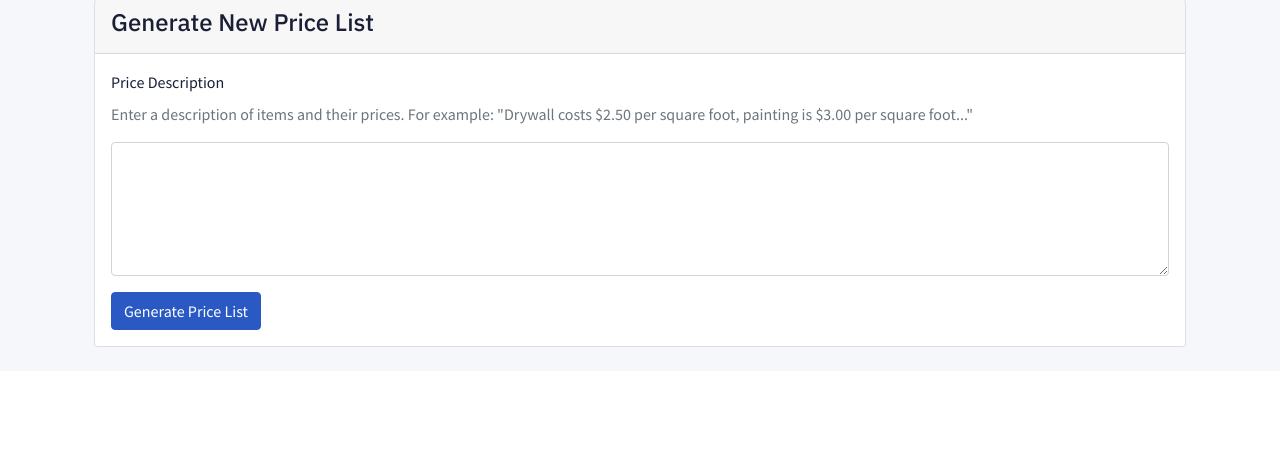
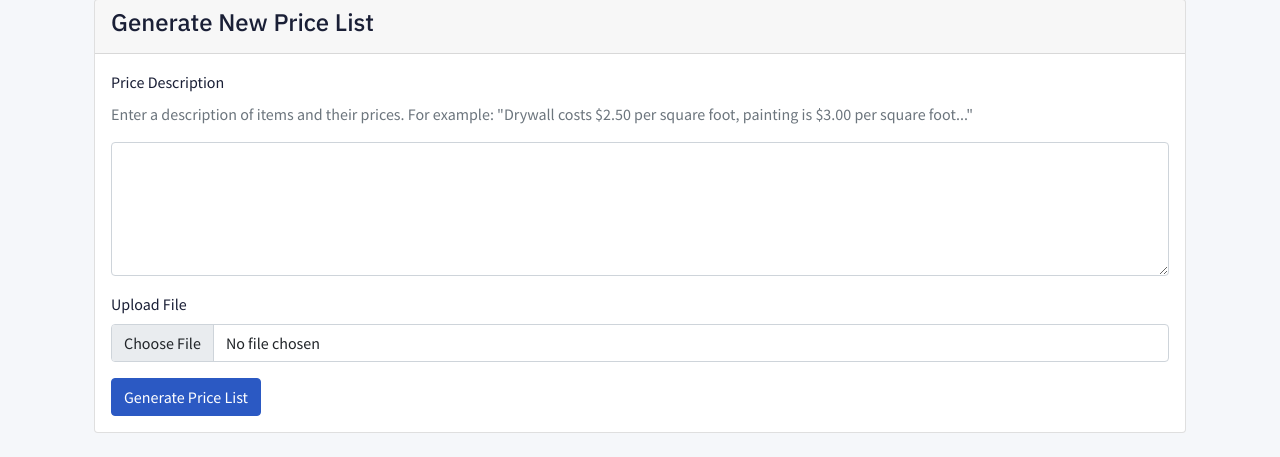
Before and after one commit to WesternBarbarian/proposal-pro, a Flask app: page /price-list in a window 1280 px wide. Shown: the part 645-1102 px from the top of the page. Before the commit the page ends 992 px from the top, so only its background shows below. Run offline with Flask 3, Linux system fonts and the light colour scheme; some libraries are stand-ins or nearby versions.

Commit message:
Assistant checkpoint: Add file upload support for price list generation
Assistant generated file changes:
- app.py: Update PriceListForm to include file upload, Update generate_price_list_route to handle file uploads
- ai_helper.py: Add generate_price_list_from_image function
- templates/price_list.html: Update form to include file upload

---

User prompt:

##Background: We recently added the ability for users to upload project description files to form.project_description. This required changes to @app.py, @ai_helper.py, and @templates/estimate.html.
##Task: Update @templates/price_list.html, @app.py, and @ai_helper.py so that users have the same ability to upload the same file types to form.price_description. Users should be able to enter either text or upload a file to overwrite the existing price list.

```diff
--- a/ai_helper.py
+++ b/ai_helper.py
@@ -92,6 +92,19 @@ def extract_project_data_from_image(file_path: str) -> tuple[dict, dict]:
 
     return customer, project
 
+
+def generate_price_list_from_image(file_path: str) -> Items:
+    img_file = client.files.upload(file=file_path, config={'display_name': 'price_list'})
+
+    prompt = "Extract structured price list data from the following file"
+    response = client.models.generate_content(
+        model=model,
+        contents=[prompt, img_file],
+        config={'response_mime_type': 'application/json', 'response_schema': Items}
+    )
+
+    price_list: Items = response.parsed
+    return price_list
 
 def generate_price_list(description: str) -> Items:
   prompt = f"Extract the structured data from the following: {description}"
--- a/app.py
+++ b/app.py
@@ -54,7 +54,10 @@ class ProjectForm(FlaskForm):
     submit = SubmitField('Generate Estimate')
 
 class PriceListForm(FlaskForm):
-    price_description = TextAreaField('Price Description', validators=[DataRequired()])
+    price_description = TextAreaField('Price Description')
+    file = FileField('Upload File', validators=[
+        FileAllowed(['pdf', 'png', 'jpg', 'jpeg', 'heic'], 'Only PDF, PNG, JPEG, and HEIC files allowed!')
+    ])
     submit = SubmitField('Generate Price List')
 
 # Load price list
@@ -313,24 +316,32 @@ def price_list():
 
 @app.route('/generate-price-list', methods=['POST'])
 def generate_price_list_route():
-    app.logger.debug(f"Form Data: {request.form}")
-    app.logger.debug(f"Headers: {dict(request.headers)}")
-    app.logger.debug(f"CSRF Token from form: {request.form.get('csrf_token')}")
-    app.logger.debug(f"CSRF Token from session: {session.get('csrf_token')}")
-
     form = PriceListForm()
-    app.logger.debug(f"Form errors: {form.errors}")
-    app.logger.debug(f"Form validated: {form.validate()}")
-
     if form.validate_on_submit():
         try:
             app.logger.info("Form validation successful")
-            items = generate_price_list(form.price_description.data)
+            price_data = ""
+
+            if form.file.data:
+                file = form.file.data
+                # Save file temporarily
+                temp_path = f"temp_{file.filename}"
+                file.save(temp_path)
+                try:
+                    items = generate_price_list_from_image(temp_path)
+                finally:
+                    # Clean up temporary file
+                    if os.path.exists(temp_path):
+                        os.remove(temp_path)
+            elif form.price_description.data:
+                items = generate_price_list(form.price_description.data)
+            else:
+                flash('Please provide either a file or price description.', 'error')
+                return redirect(url_for('price_list'))
+
             app.logger.info(f"Generated Items: {items}")
-
             save_price_list(items)
             app.logger.info("Price list saved successfully")
-
             flash('Price list updated successfully!', 'success')
             return redirect(url_for('price_list'))
         except Exception as e:
@@ -338,7 +349,7 @@ def generate_price_list_route():
             flash('Error generating price list. Please try again.', 'error')
     else:
         app.logger.error(f"Form validation failed. Errors: {form.errors}")
-        flash('Invalid CSRF token or form submission.', 'error')
+        flash('Invalid form submission.', 'error')
 
     return redirect(url_for('price_list'))
 
--- a/templates/price_list.html
+++ b/templates/price_list.html
@@ -81,7 +81,7 @@
             <h4>Generate New Price List</h4>
         </div>
         <div class="card-body">
-                    <form method="POST" action="{{ url_for('generate_price_list_route') }}">
+                    <form method="POST" action="{{ url_for('generate_price_list_route') }}" enctype="multipart/form-data">
                         <input type="hidden" name="csrf_token" value="{{ csrf_token() }}"/>
 
                         <div class="mb-3">
@@ -91,6 +91,17 @@
                             {% if form.price_description.errors %}
                             <div class="invalid-feedback">
                                 {% for error in form.price_description.errors %}
+                                {{ error }}
+                                {% endfor %}
+                            </div>
+                            {% endif %}
+                        </div>
+                        <div class="mb-3">
+                            {{ form.file.label(class="form-label") }}
+                            {{ form.file(class="form-control") }}
+                            {% if form.file.errors %}
+                            <div class="invalid-feedback">
+                                {% for error in form.file.errors %}
                                 {{ error }}
                                 {% endfor %}
                             </div>
```
Lines whose indentation alone changed are shown as unchanged.
